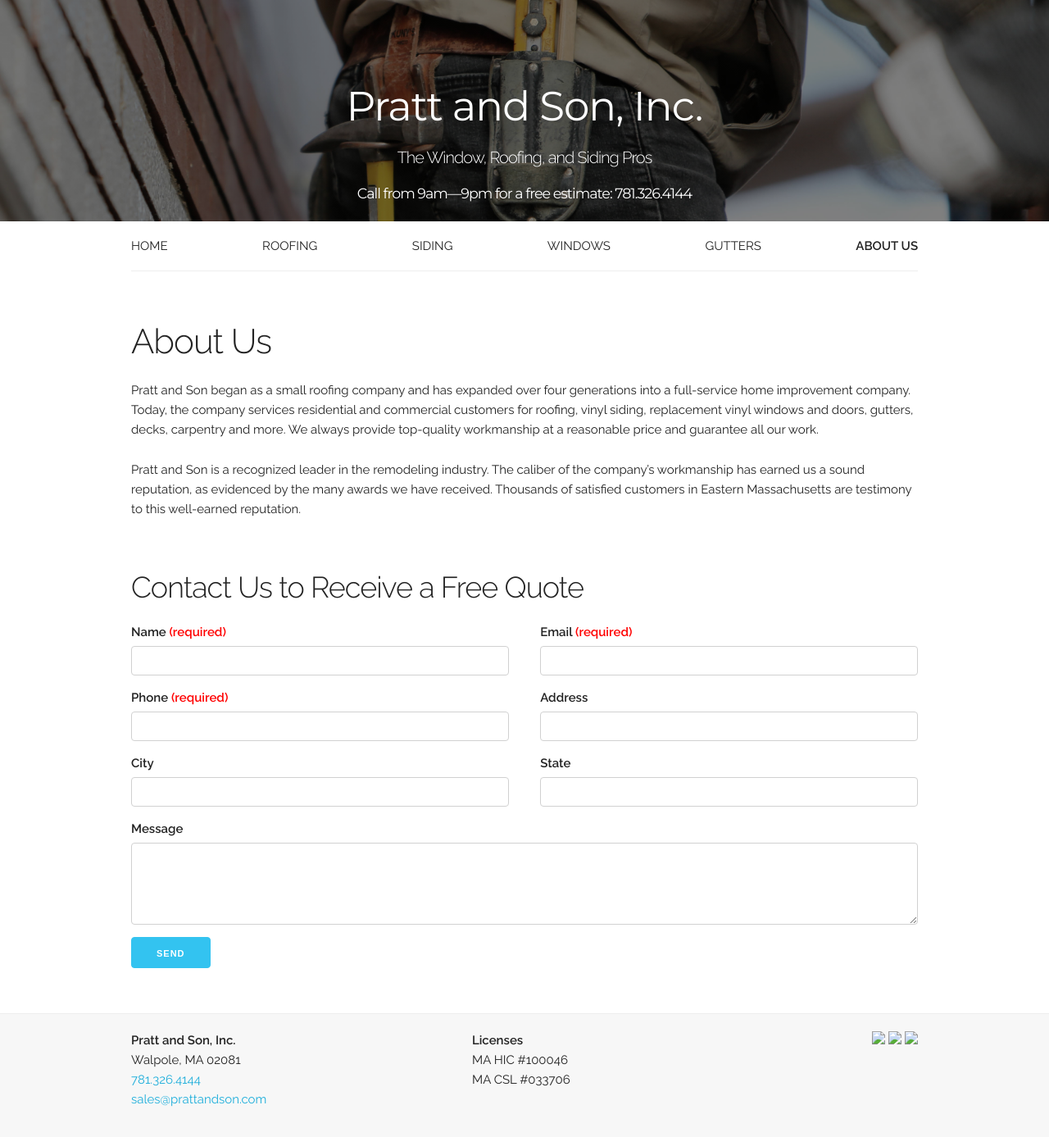
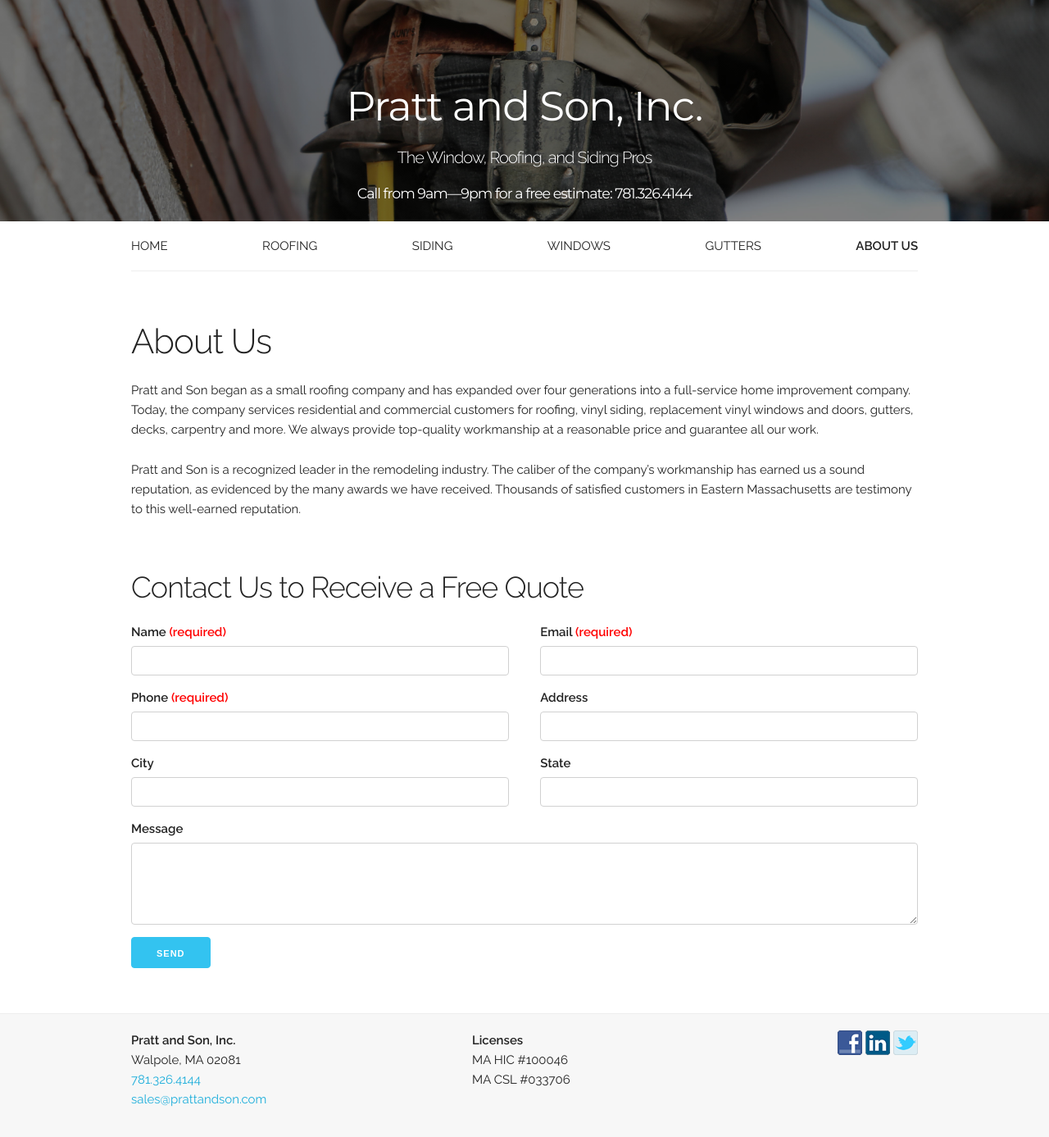
Before and after one commit to edPratt/prattandson, a Jekyll site: the page built from about/index.html, in a window 1280 px wide. Shown: the whole page at 82% size. Built offline with Jekyll 4.4.1, drawn with Linux system fonts in a browser that asks for light colours.

Commit message:
Use absolute paths for social media image icons

```diff
--- a/_includes/footer.html
+++ b/_includes/footer.html
@@ -22,9 +22,9 @@
                 </p>
             </div>
             <div class="two columns social-media">
-                <a href="https://www.facebook.com/prattroofing/" ><img src="img/follow_facebook.png"></a>
-                <a href="https://www.linkedin.com/in/steveprattandson" ><img src="img/follow_linkedin.png"></a>
-                <a href="https://twitter.com/PrattandSonMA" ><img src="img/follow_twitter.png"></a>
+                <a href="https://www.facebook.com/prattroofing/" ><img src="/img/follow_facebook.png"></a>
+                <a href="https://www.linkedin.com/in/steveprattandson" ><img src="/img/follow_linkedin.png"></a>
+                <a href="https://twitter.com/PrattandSonMA" ><img src="/img/follow_twitter.png"></a>
             </div>
         </div>
     </div>
```
